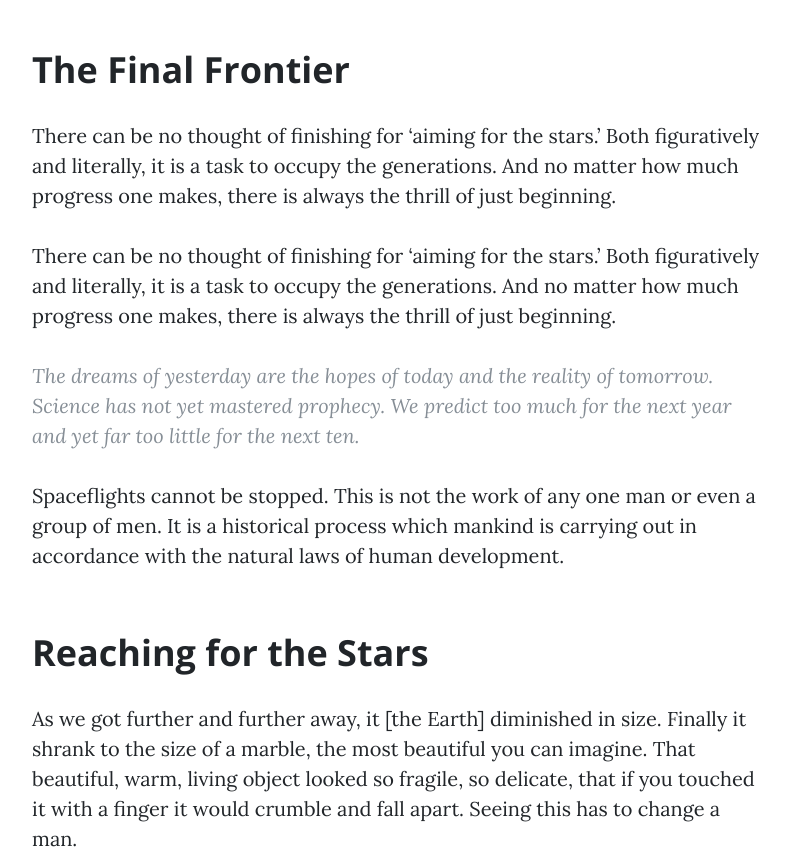
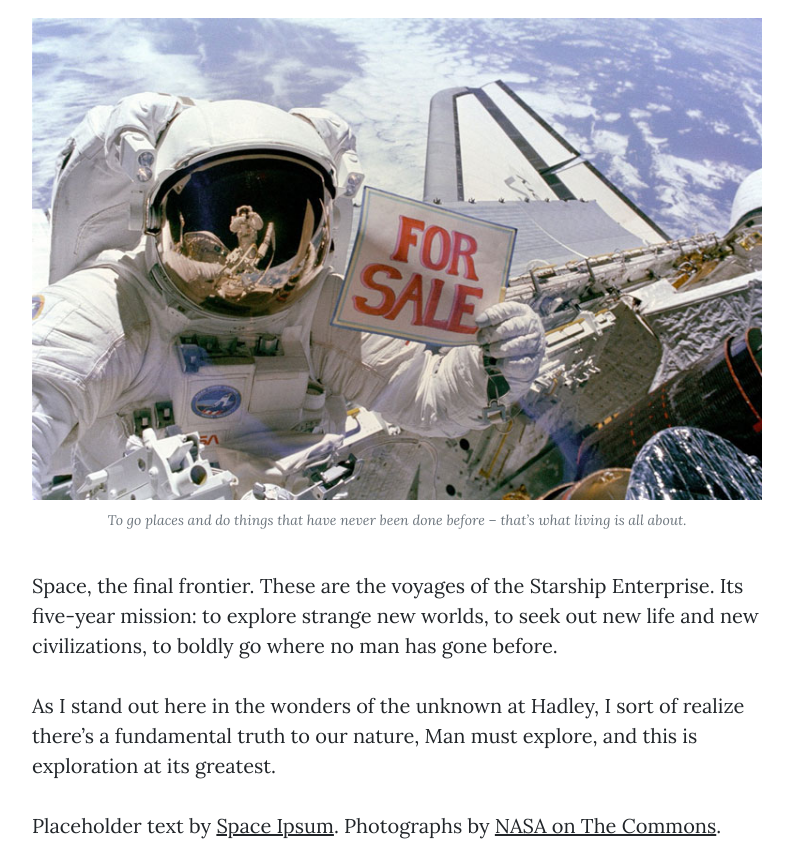
Before and after one commit to josep09/josep09.github.io, a website: page post.html in a window 1280 px wide. Shown: the part 900-1757 px from the top of the page, without its empty margins (243-1036 px from the left). Drawn offline with nearby package versions, Linux system fonts and the light colour scheme.

Commit message:
Cuarto commit

```diff
--- a/post.html
+++ b/post.html
@@ -81,20 +81,6 @@
               trabajo para el desarrollo y despliegue.</p>
 
 
-            <h2 class="section-heading">The Final Frontier</h2>
-
-            <p>There can be no thought of finishing for ‘aiming for the stars.’ Both figuratively and literally, it is a task to occupy the generations. And no matter how much progress one makes, there is always the thrill of just beginning.</p>
-
-            <p>There can be no thought of finishing for ‘aiming for the stars.’ Both figuratively and literally, it is a task to occupy the generations. And no matter how much progress one makes, there is always the thrill of just beginning.</p>
-
-            <blockquote class="blockquote">The dreams of yesterday are the hopes of today and the reality of tomorrow. Science has not yet mastered prophecy. We predict too much for the next year and yet far too little for the next ten.</blockquote>
-
-            <p>Spaceflights cannot be stopped. This is not the work of any one man or even a group of men. It is a historical process which mankind is carrying out in accordance with the natural laws of human development.</p>
-
-            <h2 class="section-heading">Reaching for the Stars</h2>
-
-            <p>As we got further and further away, it [the Earth] diminished in size. Finally it shrank to the size of a marble, the most beautiful you can imagine. That beautiful, warm, living object looked so fragile, so delicate, that if you touched it with a finger it would crumble and fall apart. Seeing this has to change a man.</p>
-
             <a href="#">
               <img class="img-fluid" src="img/post-sample-image.jpg" alt="">
             </a>
```
Also changed, not shown: index.html (+1 -10 lines).
